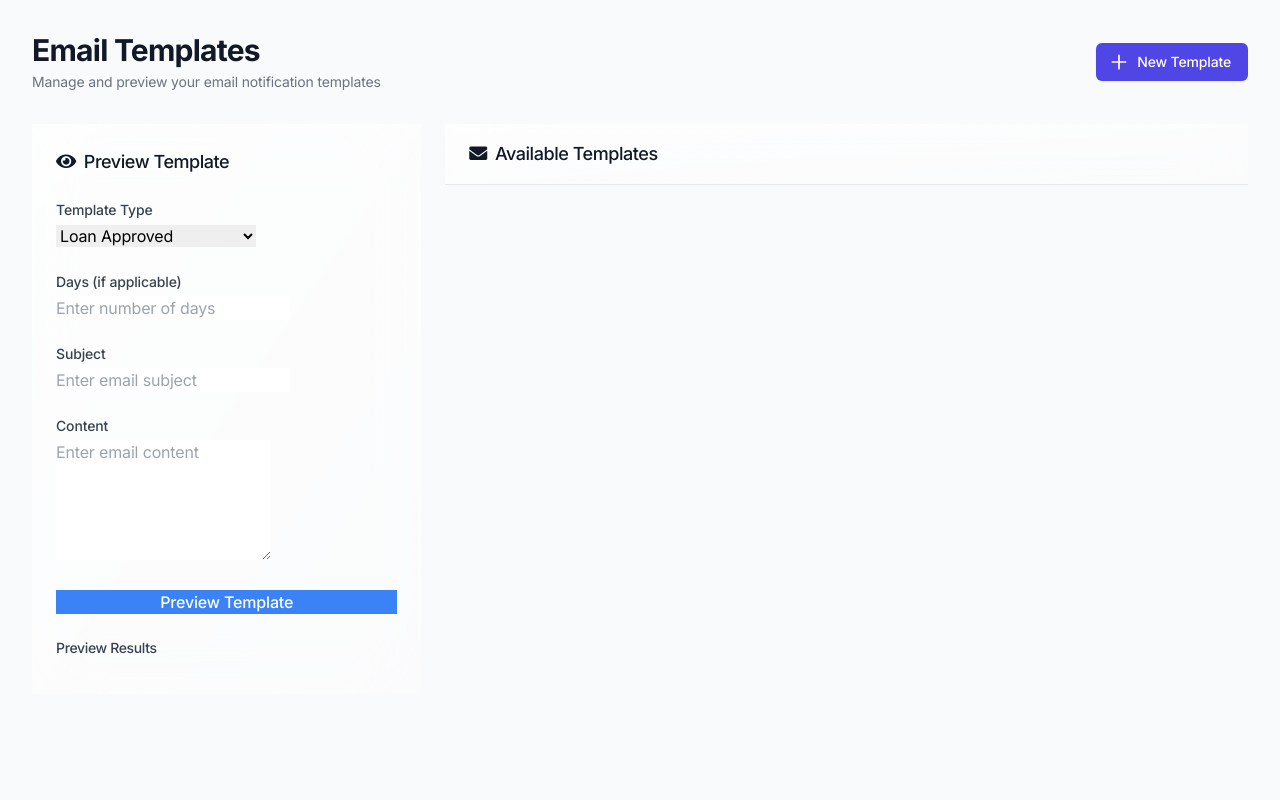
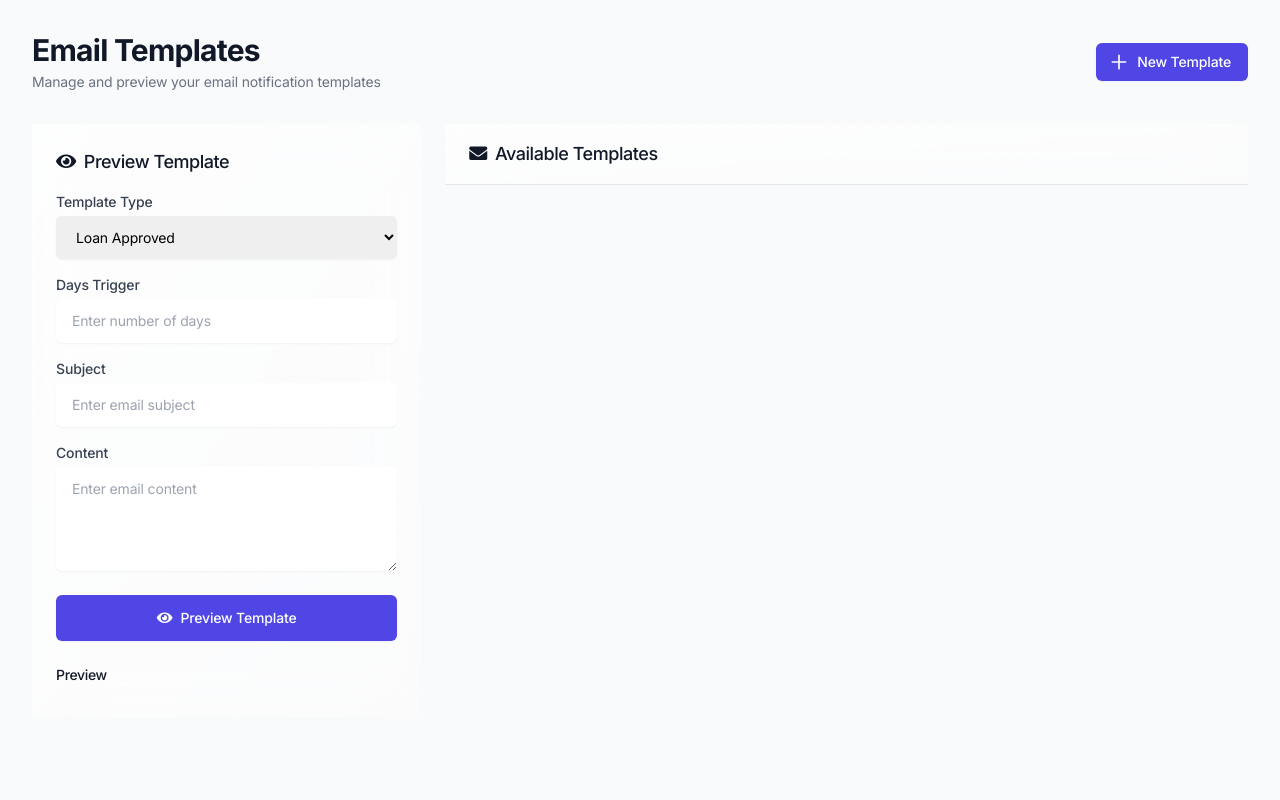
Before and after one commit to savioskli/loan_system, a Flask app: page /admin/email-templates in a window 1280 px wide. Shown: the part 66-866 px from the top of the page. Run offline with Flask 3, Linux system fonts and the light colour scheme; data that the repository does not hold is empty; parts of the project's set-up code (start-up, migrations or seed data) failed here and were passed over; some libraries are stand-ins or nearby versions.

Commit message:
Improve Preview Template UI
- Enhance input field styling with consistent padding and spacing
- Make preview button more prominent with icon and full width
- Improve preview box layout and typography
- Better overall spacing and alignment
- Add better placeholder text and labels

```diff
--- a/templates/admin/email_templates/list.html
+++ b/templates/admin/email_templates/list.html
@@ -91,81 +91,78 @@
                     <h3 class="text-lg font-medium text-gray-900 mb-4">
                         <i class="fas fa-eye mr-2"></i>Preview Template
                     </h3>
-                    <form id="previewForm" class="space-y-6">
+                    <form id="previewForm" class="space-y-4">
                         <input type="hidden" name="csrf_token" value="{{ csrf_token() }}">
+
                         <!-- Template Type -->
-                        <div class="sm:col-span-4">
-                            <label class="block text-sm font-medium text-gray-700" for="template_type">
+                        <div>
+                            <label class="block text-sm font-medium text-gray-700 mb-1" for="template_type">
                                 Template Type
                             </label>
-                            <div class="mt-1">
                             <select name="template_type"
                                     id="template_type"
                                     required
-                                        class="form-select">
+                                    class="block w-full rounded-md border-gray-300 shadow-sm focus:border-indigo-500 focus:ring-indigo-500 sm:text-sm px-4 py-3">
                                 {% for type in template_types %}
                                 <option value="{{ type }}">{{ type|replace('_', ' ')|title }}</option>
                                 {% endfor %}
                             </select>
                         </div>
-                        </div>
 
-                        <!-- Days Input -->
-                        <div class="sm:col-span-4">
-                            <label class="block text-sm font-medium text-gray-700" for="days">
-                                Days (if applicable)
+                        <!-- Days Trigger -->
+                        <div>
+                            <label class="block text-sm font-medium text-gray-700 mb-1" for="days_trigger">
+                                Days Trigger
                             </label>
-                            <div class="mt-1">
                             <input type="number"
                                    id="days_trigger"
                                    name="days_trigger"
-                                       class="form-input"
+                                   class="block w-full rounded-md border-gray-300 shadow-sm focus:border-indigo-500 focus:ring-indigo-500 sm:text-sm px-4 py-3"
                                    placeholder="Enter number of days">
                         </div>
-                        </div>
 
-                        <!-- Subject Input -->
-                        <div class="sm:col-span-4">
-                            <label class="block text-sm font-medium text-gray-700" for="template_subject">
+                        <!-- Subject -->
+                        <div>
+                            <label class="block text-sm font-medium text-gray-700 mb-1" for="template_subject">
                                 Subject
                             </label>
-                            <div class="mt-1">
                             <input type="text"
                                    id="template_subject"
                                    name="template_subject"
                                    required
-                                       class="form-input"
+                                   class="block w-full rounded-md border-gray-300 shadow-sm focus:border-indigo-500 focus:ring-indigo-500 sm:text-sm px-4 py-3"
                                    placeholder="Enter email subject">
                         </div>
-                        </div>
 
-                        <!-- Content Input -->
-                        <div class="sm:col-span-4">
-                            <label class="block text-sm font-medium text-gray-700" for="template_content">
+                        <!-- Content -->
+                        <div>
+                            <label class="block text-sm font-medium text-gray-700 mb-1" for="template_content">
                                 Content
                             </label>
-                            <div class="mt-1">
                             <textarea id="template_content"
                                       name="template_content"
                                       rows="4"
                                       required
-                                          class="form-textarea"
+                                      class="block w-full rounded-md border-gray-300 shadow-sm focus:border-indigo-500 focus:ring-indigo-500 sm:text-sm px-4 py-3"
                                       placeholder="Enter email content"></textarea>
                         </div>
-                        </div>
 
-                        <div>
-                            <button type="submit" class="btn btn-primary w-full">
+                        <!-- Preview Button -->
+                        <div class="pt-2">
+                            <button type="submit" class="w-full inline-flex justify-center items-center px-4 py-3 border border-transparent shadow-sm text-sm font-medium rounded-md text-white bg-indigo-600 hover:bg-indigo-700 focus:outline-none focus:ring-2 focus:ring-offset-2 focus:ring-indigo-500">
+                                <i class="fas fa-eye mr-2"></i>
                                 Preview Template
                             </button>
                         </div>
                     </form>
 
-                    <!-- Preview Results -->
+                    <!-- Preview Box -->
                     <div class="mt-6">
-                        <h4 class="text-sm font-medium text-gray-700 mb-2">Preview Results</h4>
-                        <div id="previewSubject" class="preview-box mb-3"></div>
-                        <div id="previewContent" class="preview-box"></div>
+                        <h4 class="text-sm font-medium text-gray-900 mb-2">Preview</h4>
+                        <div class="preview-box">
+                            <div id="previewSubject" class="text-sm font-medium text-gray-900 mb-2"></div>
+                            <div id="previewContent" class="text-sm text-gray-600 whitespace-pre-wrap"></div>
+                        </div>
                     </div>
                 </div>
             </div>
```
Lines whose indentation alone changed are shown as unchanged.
